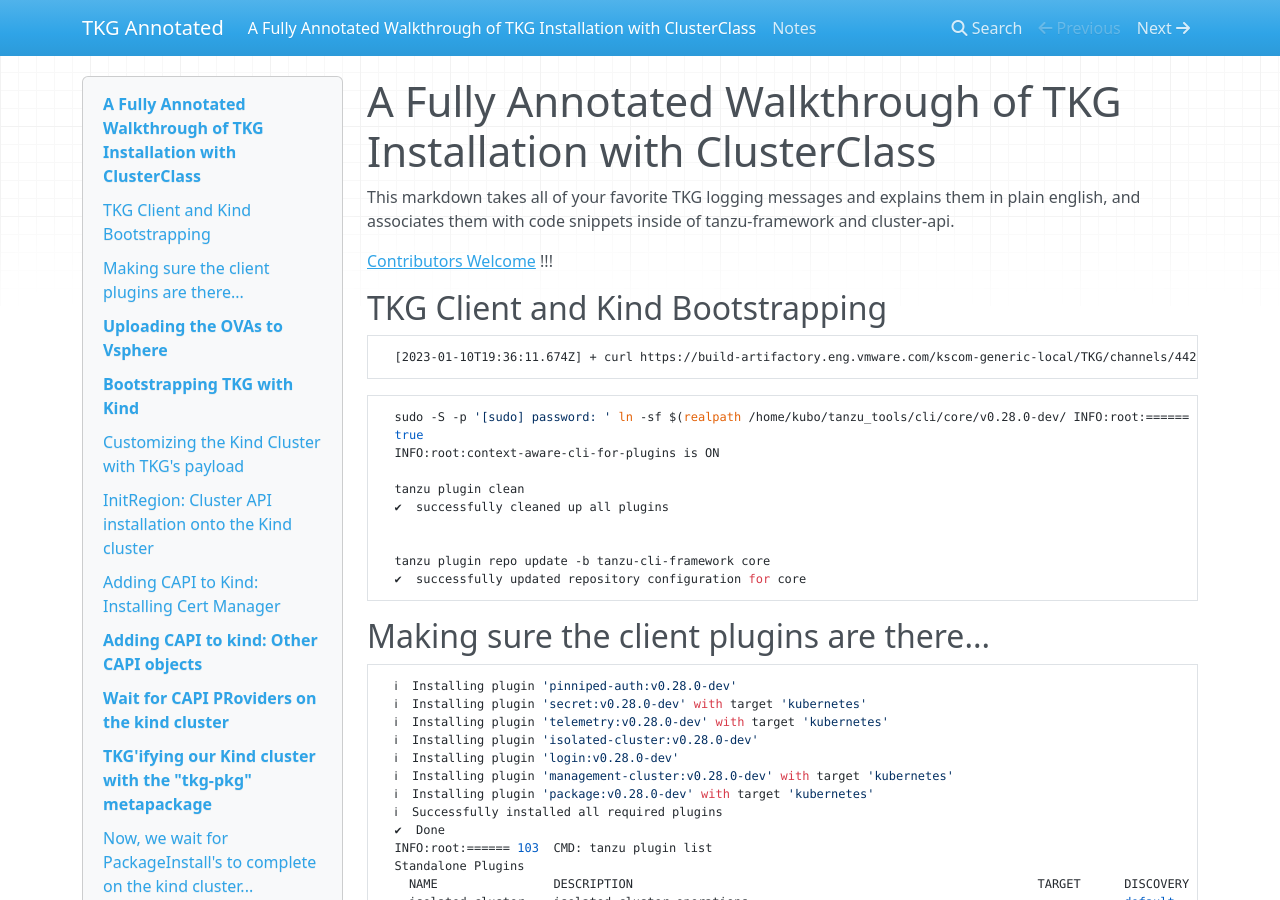
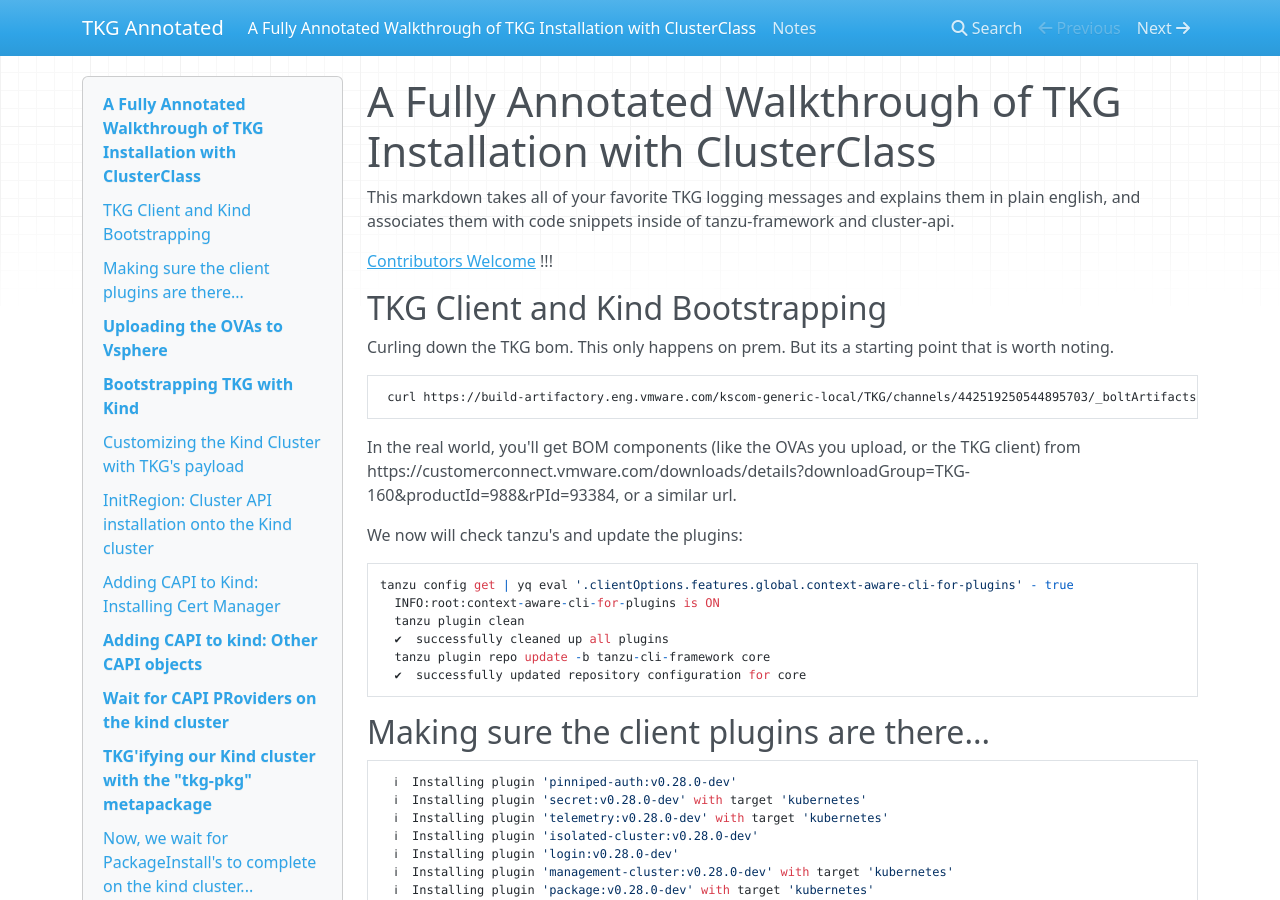
Before and after one commit to jayunit100/tanzu-install-annotated, an MkDocs documentation site: the page built from docs/index.md, in a window 1280 px wide and 900 px high. Built offline with MkDocs 1.6.1, drawn with Linux system fonts in a browser that asks for light colours; nearby versions of some CDN libraries.

Commit message:
Update index.md

````diff
--- a/docs/index.md
+++ b/docs/index.md
@@ -7,19 +7,20 @@
 
 ## TKG Client and Kind Bootstrapping
 
-```
-  [2023-01-10T19:36:11.674Z] + curl https://build-artifactory.eng.vmware.com/kscom-generic-local/TKG/channels/442519250544895703/_boltArtifacts/tkg-v2.1.0-rc.2.buildinfo.yaml
-```
-
-```
-  sudo -S -p '[sudo] password: ' ln -sf $(realpath /home/kubo/tanzu_tools/cli/core/v0.28.0-dev/ INFO:root:====== 99   CMD: tanzu config get | yq eval '.clientOptions.features.global.context-aware-cli-for-plugins' -
-  true
+Curling down the TKG bom.  This only happens on prem.  But its a starting point that is worth noting.
+```
+ curl https://build-artifactory.eng.vmware.com/kscom-generic-local/TKG/channels/442519250544895703/_boltArtifacts/tkg-v2.1.0-rc.2.buildinfo.yaml
+```
+
+In the real world, you'll get BOM components (like the OVAs you upload, or the TKG client) from https://customerconnect.vmware.com/downloads/details?downloadGroup=TKG-160&productId=988&rPId=93384, or a similar url.
+
+We now will check tanzu's and update the plugins:
+
+```
+tanzu config get | yq eval '.clientOptions.features.global.context-aware-cli-for-plugins' - true
   INFO:root:context-aware-cli-for-plugins is ON
-
   tanzu plugin clean
   ✔  successfully cleaned up all plugins
-
-
   tanzu plugin repo update -b tanzu-cli-framework core
   ✔  successfully updated repository configuration for core
 ```
````
